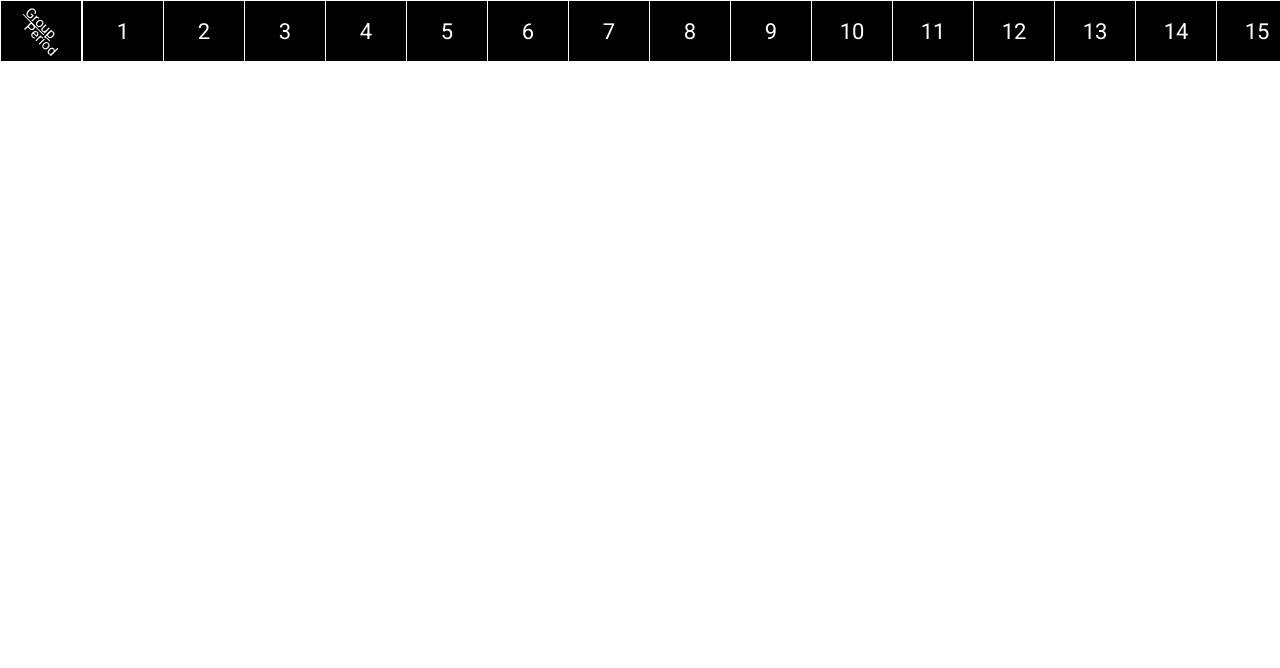
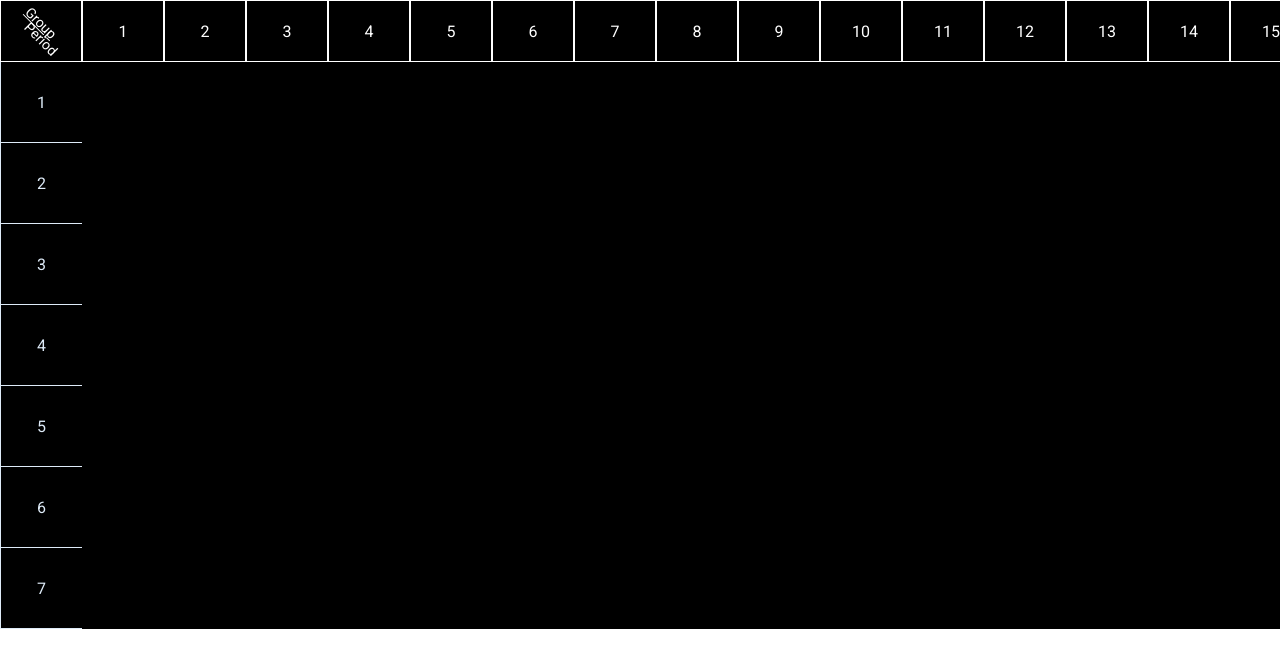
Before and after one commit to Swapnil511994/periodictable, a React (Create React App) app: page / in a window 1280 px wide. Shown: the top 668 px of the page. Built offline with nearby package versions, Linux system fonts and the light colour scheme.

Commit message:
Added Period Headers

```diff
--- a/src/App.css
+++ b/src/App.css
@@ -109,7 +109,7 @@ nav.dark .toggler--slider {
   background-color: #000000;
   align-content: center;
   justify-content: flex-start;
-  align-items: center;
+  align-items: flex-start;
   overflow-x: scroll;
 }
 
@@ -146,14 +146,6 @@ nav.dark .toggler--slider {
 
 }
 
-.group__header__item__line
-{
-  position: absolute;
-  top:0px;
-  left:0px;
-  border-bottom: 1px solid white;
-  /* transform: rotate(-45deg); */
-}
 
 .group__header__item > span
 {
@@ -177,3 +169,21 @@ nav.dark .toggler--slider {
   flex-wrap: nowrap;
   justify-content: center;
 }
+
+.period__header__item
+{
+  display: flex;
+  flex-direction: column;
+  justify-content: center;
+  min-width: 80px;
+  min-height: 80px;
+  text-align: center;
+  border-bottom: 1px solid;
+  border-left: 1px solid;
+}
+
+.group__container
+{
+  display: flex;
+  flex-direction: column;
+}
--- a/src/Components/GroupPeriodHeaderItem.js
+++ b/src/Components/GroupPeriodHeaderItem.js
@@ -2,7 +2,6 @@ export default function GroupPeriodHeaderItem()
 {
     return <div className="group__header__item">
         <span>Group</span>
-        {/* <span className="group__header__item__line"></span> */}
         <span>Period</span>
     </div>;
 }
--- /dev/null
+++ b/src/Components/PeriodHeaderItem.js
@@ -0,0 +1,4 @@
+export default function PeriodHeaderItem(props)
+{
+    return <div className="period__header__item">{props.text}</div>;
+}
--- a/src/Components/PeriodicTable.js
+++ b/src/Components/PeriodicTable.js
@@ -2,6 +2,7 @@ import datum from "../data";
 import React from "react";
 import GroupHeaderItem from "./GroupHeaderItem";
 import GroupPeriodHeaderItem from "./GroupPeriodHeaderItem";
+import PeriodHeaderItem from "./PeriodHeaderItem";
 
 export default function PeriodicTable(props)
 {
@@ -12,18 +13,29 @@ export default function PeriodicTable(props)
 
     let groups = [];
     groups[0] = [];
-    groups[0].push(<GroupPeriodHeaderItem />)
+    groups[0].push(<GroupPeriodHeaderItem />);
+
     for(let i=1;i<=18;i++)
     {
         groups[i] = [];
         groups[i].push(<GroupHeaderItem text={i} />);
     }
 
+    let periodCount = 1;
+    for(let i=1;i<=7;i++)
+    {
+       groups[0].push(<PeriodHeaderItem text={i} />);
+    }
 
+    let view = [];
+    for(let i=0;i<18;i++)
+    {
+        view.push(<div className="group__container">{groups[i]}</div>);
+    }
 
     return (
         <div className="periodic__div">
-            {groups}
+            {view}
         </div>
     );
 }
```
